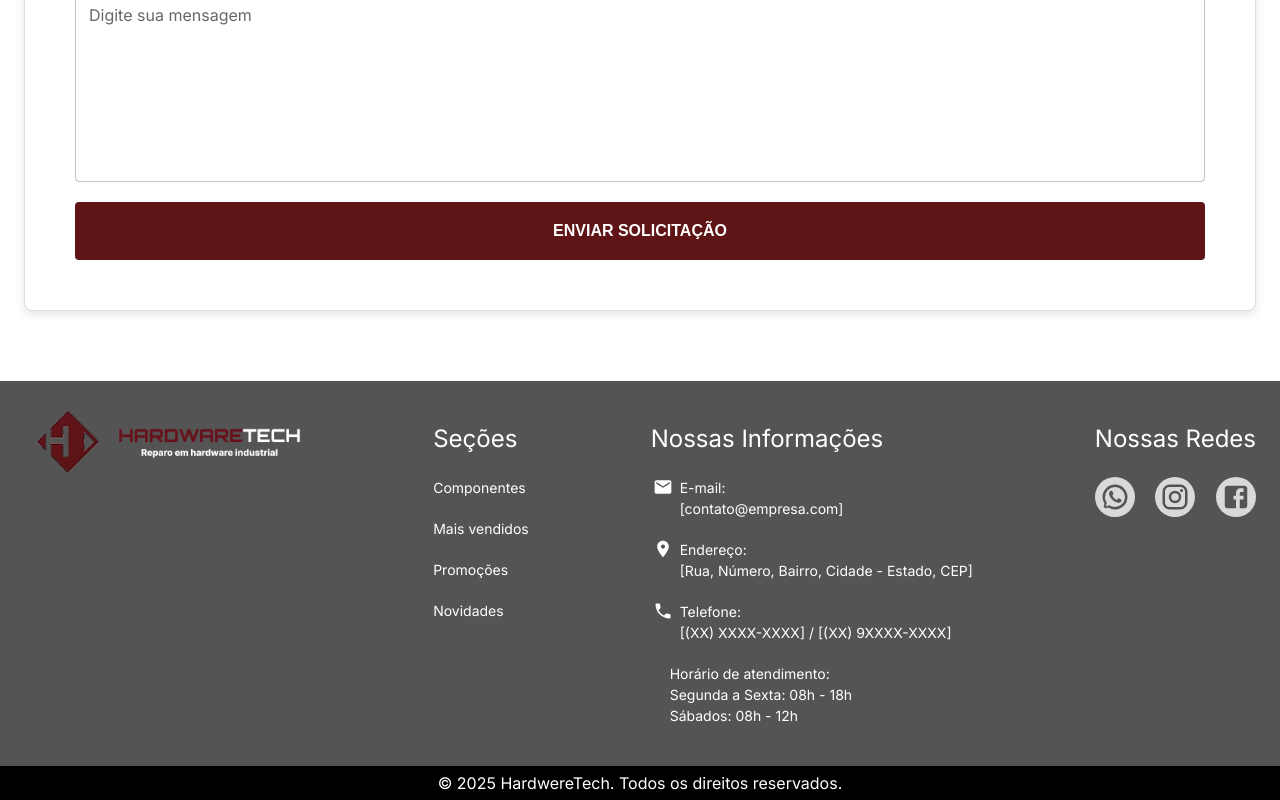
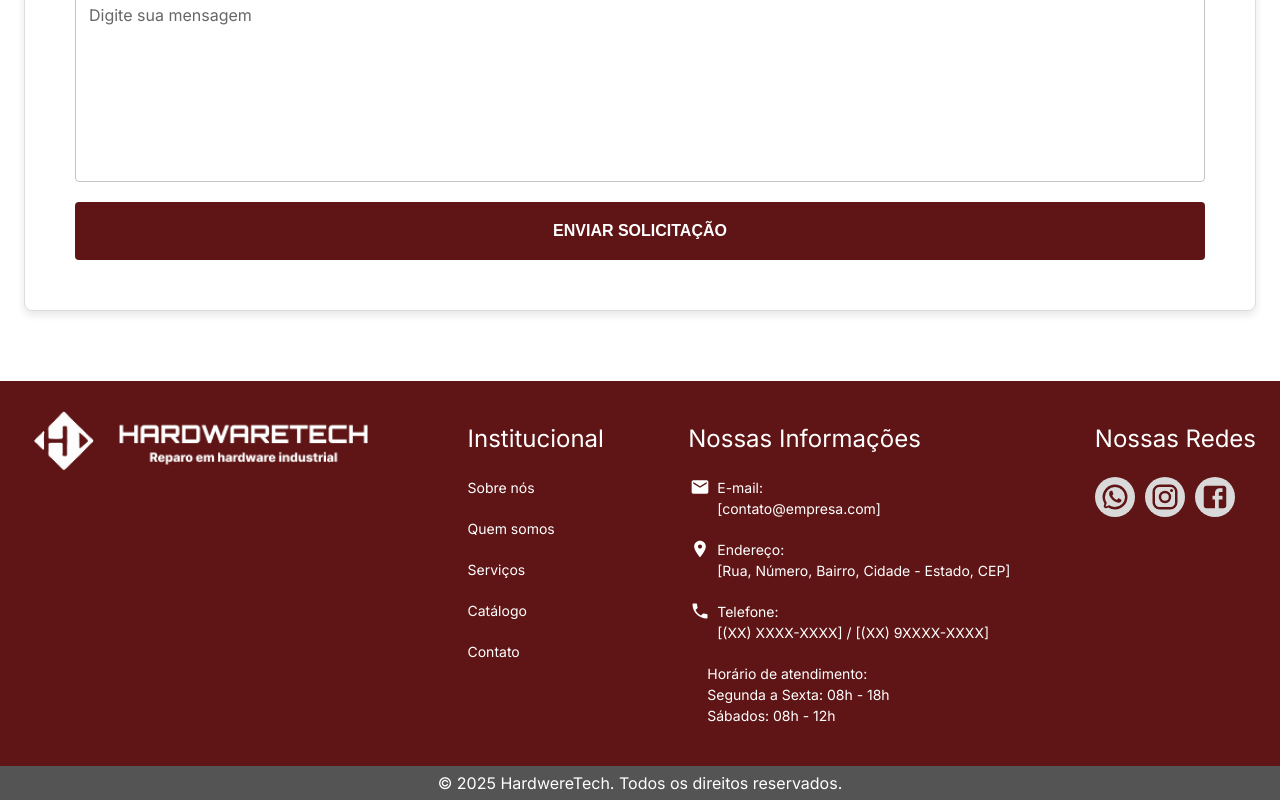
Before and after one commit to Azenith-Solutions/frontend-website-catalog-app, a React (Vite) app: page /cart in a window 1280 px wide. Shown: the part 1087-1887 px from the top of the page. Built offline with nearby package versions, Linux system fonts and the light colour scheme; no server answers; some icons are missing.

Commit message:
[STYLE]:: Update style footer

```diff
--- a/src/components/footer/Footer.jsx
+++ b/src/components/footer/Footer.jsx
@@ -1,13 +1,15 @@
 import React from 'react'
 import './Footer.css'
+import { useNavigate } from 'react-router-dom';
+
 
 import Container from '@mui/material/Container';
 import Box from '@mui/material/Box'
 import { Email, Phone, LocationOn, WhatsApp, Instagram, Facebook } from '@mui/icons-material';
 import CalendarMonthIcon from '@mui/icons-material/CalendarMonth';
 
-import LogoDefault from '../../assets/hardwareTech/DefaultLogo/SIMBOLO.png';
-import LogoNomeDefault from '../../assets/hardwareTech/DefaultLogo/NOME.png';
+import LogoDefault from '../../assets/hardwareTech/WhiteLogo/SIMBOLO.png';
+import LogoNomeDefault from '../../assets/hardwareTech/WhiteLogo/NomeComposto.png';
 
 const styleIcons = {
     'backgroundColor': '#d9d9d9',
@@ -15,7 +17,7 @@ const styleIcons = {
     'height': '40px',
     'padding': '5px',
     'borderRadius': '50%',
-    'color': '#555454',
+    'color': '#5F1516',
     'cursor': 'pointer',
 
     '&:hover': {
@@ -25,30 +27,61 @@ const styleIcons = {
 
 function Footer(props) {
     const { footerItems } = props;
+     const navigate = useNavigate();
+
+        const handleNavigation = (path) => {
+
+            // Verifica se o caminho contém um hash (#)
+            const [route, hash] = path.split('#');
+            navigate(route, { replace: true }); // Navega para a rota base
+
+            if (hash) {
+                // Aguarda a navegação e rola para a seção correspondente
+                setTimeout(() => {
+                    const section = document.getElementById(hash);
+                    if (section) {
+                        section.scrollIntoView({ behavior: 'smooth' });
+                    }
+                }, 100); // Pequeno atraso para garantir que a página seja carregada
+            }
+        };
 
     return (
         <>
-            <footer style={{ backgroundColor: '#555454', color: '#fff', minHeight: '340px' }}>
+            <footer style={{ backgroundColor: '#5F1516', color: '#fff', minHeight: '340px' }}>
                 <Container sx={{
                     maxWidth: { lg: '1600px' },
                     display: 'flex',
                     flexDirection: { xs: 'column', md: 'row' },
                     justifyContent: 'space-between',
                     alignItems: 'start',
-                    padding: {xs: '20px 16px', lg: '20px 24px' },
+                    padding: { xs: '20px 16px', lg: '20px 24px' },
                 }}>
                     <Box sx={{
                         display: 'flex',
                         alignItems: 'center'
                     }}>
                         <img src={LogoDefault} alt="" style={{ height: '80px' }} />
-                        <img className='logo-name-hardwareTech' src={LogoNomeDefault} alt="" style={{ height: '40px' }} />
+                        <img className='logo-name-hardwareTech' src={LogoNomeDefault} alt="" style={{ height: '55px' }} />
                     </Box>
                     <ul className='footer-list'>
-                        <li className='list-title'>Seções</li>
-                        {footerItems.map((item, index) => (
-                            <li className='list-item-menu' key={index}>{item}</li>
-                        ))}
+                        <li className='list-title'>Institucional</li>
+
+                        <li className="list-item-menu" onClick={() => handleNavigation('/#introduction')}>
+                            Sobre nós
+                        </li>
+                        <li className="list-item-menu" onClick={() => handleNavigation('/#quem-somos')}>
+                            Quem somos
+                        </li>
+                        <li className="list-item-menu" onClick={() => handleNavigation('/#servicos')}>
+                            Serviços
+                        </li>
+                        <li className="list-item-menu list-item-menu-border" onClick={() => handleNavigation('/catalogPage')}>
+                            Catálogo
+                        </li>
+                        <li className="list-item-menu" onClick={() => handleNavigation('/#contato')}>
+                            Contato
+                        </li>
                     </ul>
                     <ul className='footer-list'>
                         <li className='list-title'>Nossas Informações</li>
@@ -68,16 +101,18 @@ function Footer(props) {
                     </ul>
                     <ul className='footer-list'>
                         <li className='list-title'>Nossas Redes</li>
-                        <div className='container-icons-media'>
-                            <div><WhatsApp sx={styleIcons} /></div>
-                            <li><Instagram sx={styleIcons} /></li>
-                            <li><Facebook sx={styleIcons} /></li>
-                        </div>
+                        <li className='list-item'>
+                            <div className='container-icons-media'>
+                                <WhatsApp sx={styleIcons} />
+                                <Instagram sx={styleIcons} />
+                                <Facebook sx={styleIcons} />
+                            </div>
+                        </li>
                     </ul>
                 </Container>
             </footer>
             <p style={{
-                background: '#000',
+                background: '#555454',
                 textAlign: 'center',
                 width: '100%',
                 color: '#fff',
```
Also changed, not shown: src/assets/hardwareTech/WhiteLogo/NomeComposto.png (added).
